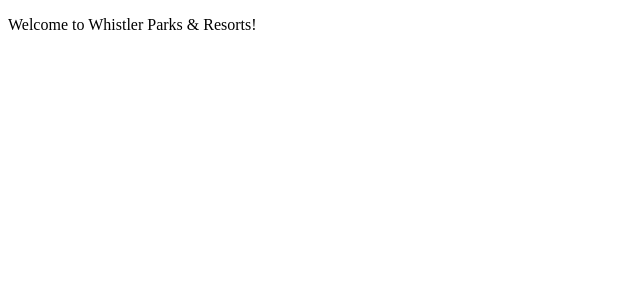
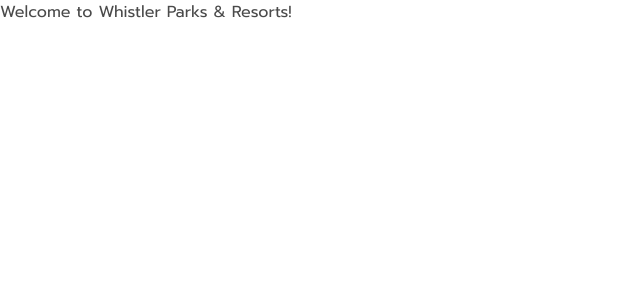
Before and after one commit to whistler-parks-and-resorts/wpr-client, a React (Create React App) app: page / in a window 1280 px wide. Shown: the top 300 px of the page, without its empty margins (0-640 px from the left). Built offline with nearby package versions, Linux system fonts and the light colour scheme.

Commit message:
bulma and font

```diff
--- a/package.json
+++ b/package.json
@@ -14,9 +14,11 @@
     "@types/node": "^16.11.47",
     "@types/react": "^18.0.15",
     "@types/react-dom": "^18.0.6",
+    "bulma": "^0.9.4",
     "react": "^18.2.0",
     "react-dom": "^18.2.0",
     "react-scripts": "5.0.1",
+    "sass": "^1.54.0",
     "typescript": "^4.7.4",
     "web-vitals": "^2.1.4"
   },
--- a/src/index.tsx
+++ b/src/index.tsx
@@ -1,6 +1,7 @@
 import React from "react";
 import ReactDOM from "react-dom/client";
 import App from "./app/App";
+import "./styles/index.scss";
 import reportWebVitals from "./reportWebVitals";
 
 const root = ReactDOM.createRoot(document.getElementById("root") as HTMLElement);
--- /dev/null
+++ b/src/styles/colors.scss
@@ -0,0 +1,3 @@
+@charset "utf-8";
+
+@import "../../node_modules/bulma/sass/utilities/initial-variables.sass";
--- /dev/null
+++ b/src/styles/fonts.scss
@@ -0,0 +1,8 @@
+@charset "utf-8";
+
+@import "../../node_modules/bulma/sass/utilities/initial-variables.sass";
+
+@import url("https://fonts.googleapis.com/css2?family=Prompt&display=swap");
+
+$family-sans-serif: "Prompt", sans-serif;
+$family-primary: $family-sans-serif;
--- /dev/null
+++ b/src/styles/index.scss
@@ -0,0 +1,7 @@
+@charset "utf-8";
+
+@import "./fonts.scss";
+
+@import "./colors.scss";
+
+@import "../../node_modules/bulma/bulma.sass";
```
Also changed, not shown: 1 other file (tests, documents, lock files or other folders).
